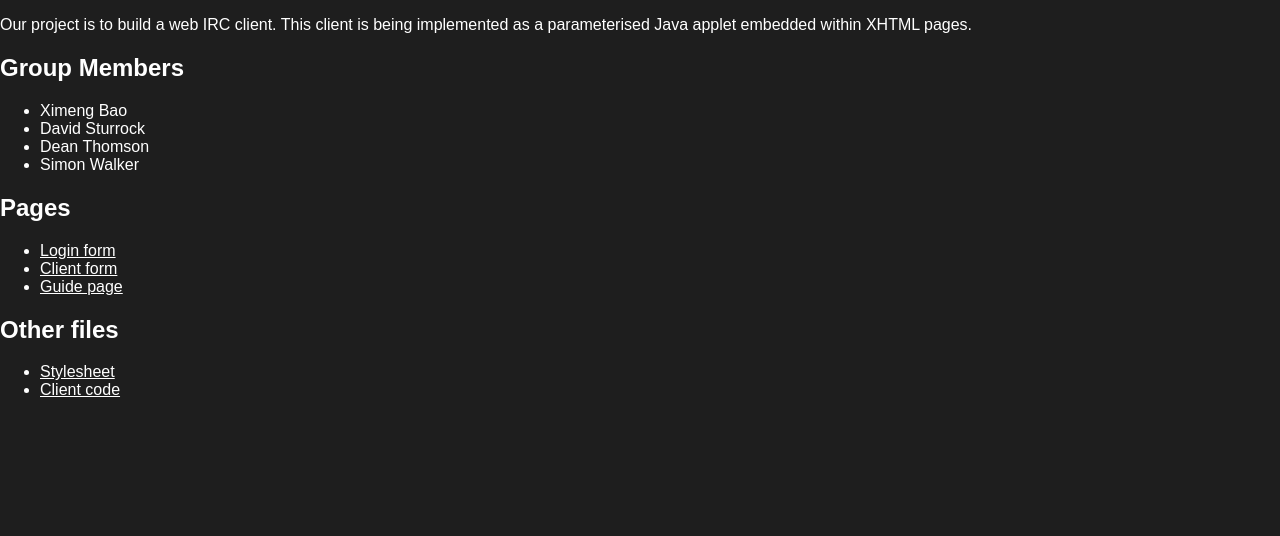
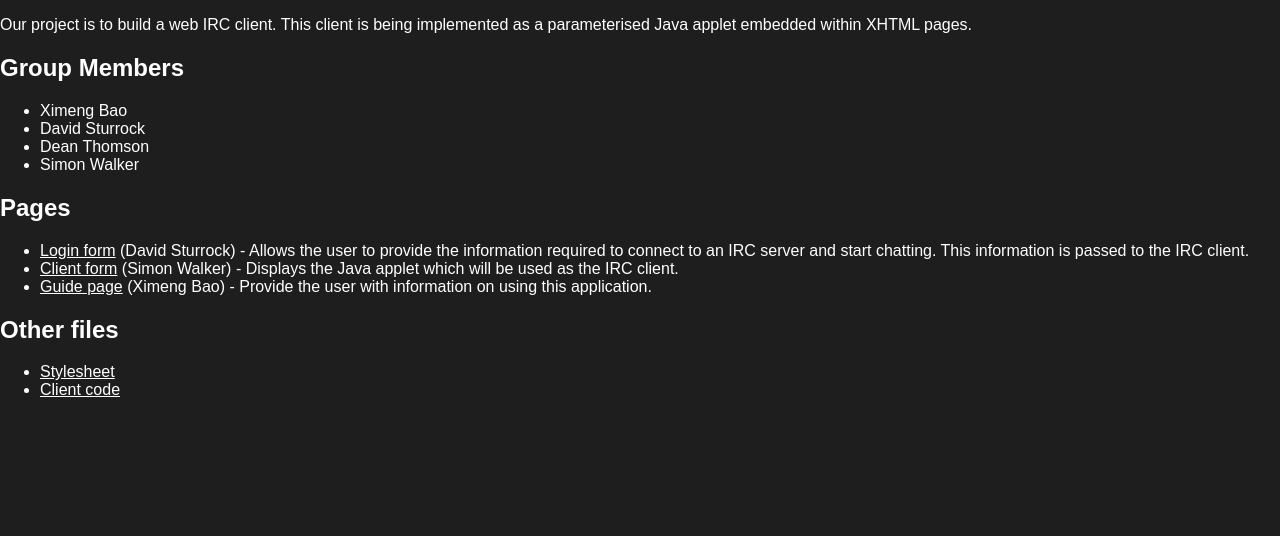
Before and after one commit to stwalkerster/webirc, a PHP site: page /overview.php in a window 1280 px wide. Shown: the part 38-574 px from the top of the page. Run offline with PHP 8.4, Linux system fonts and the light colour scheme.

Commit message:
overview

```diff
--- a/overview.php
+++ b/overview.php
@@ -9,9 +9,9 @@
 
 	<h2>Pages</h2>
 	<ul>
-		<li><a href="index.php">Login form</a></li>
-		<li><a href="client.php">Client form</a></li>
-        <li><a href="GuidePage.php">Guide page</a></li>
+		<li><a href="index.php">Login form</a> (David Sturrock) - Allows the user to provide the information required to connect to an IRC server and start chatting. This information is passed to the IRC client.</li>
+		<li><a href="client.php">Client form</a> (Simon Walker) - Displays the Java applet which will be used as the IRC client.</li>
+        <li><a href="GuidePage.php">Guide page</a> (Ximeng Bao) - Provide the user with information on using this application.</li>
 	</ul>
 	<h2>Other files</h2>
 	<ul>
```
